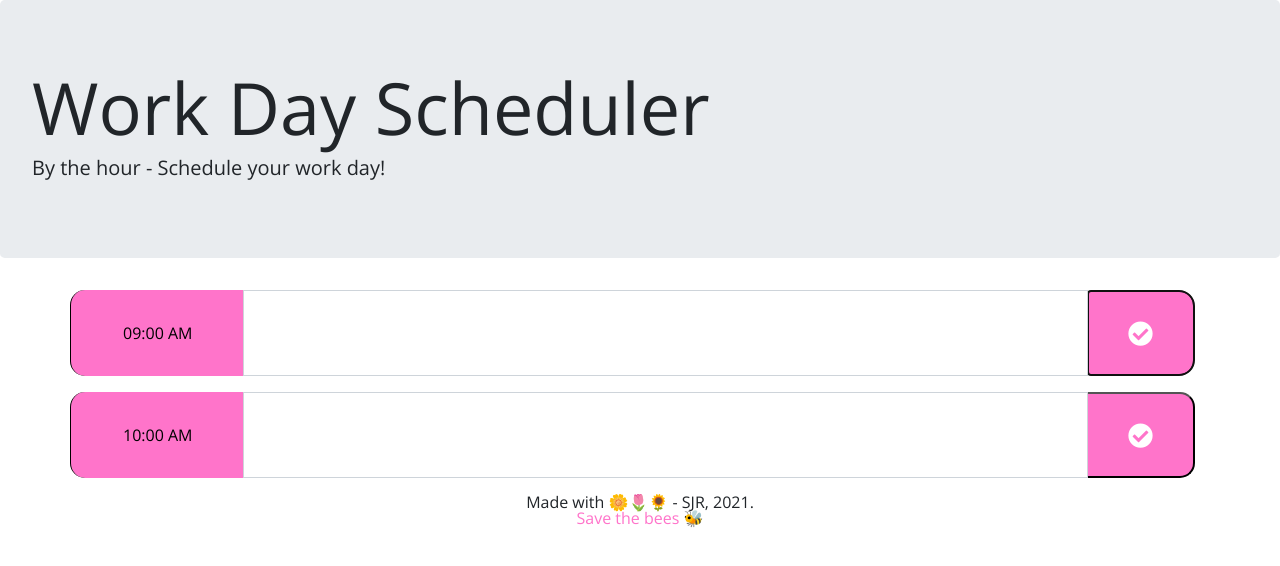
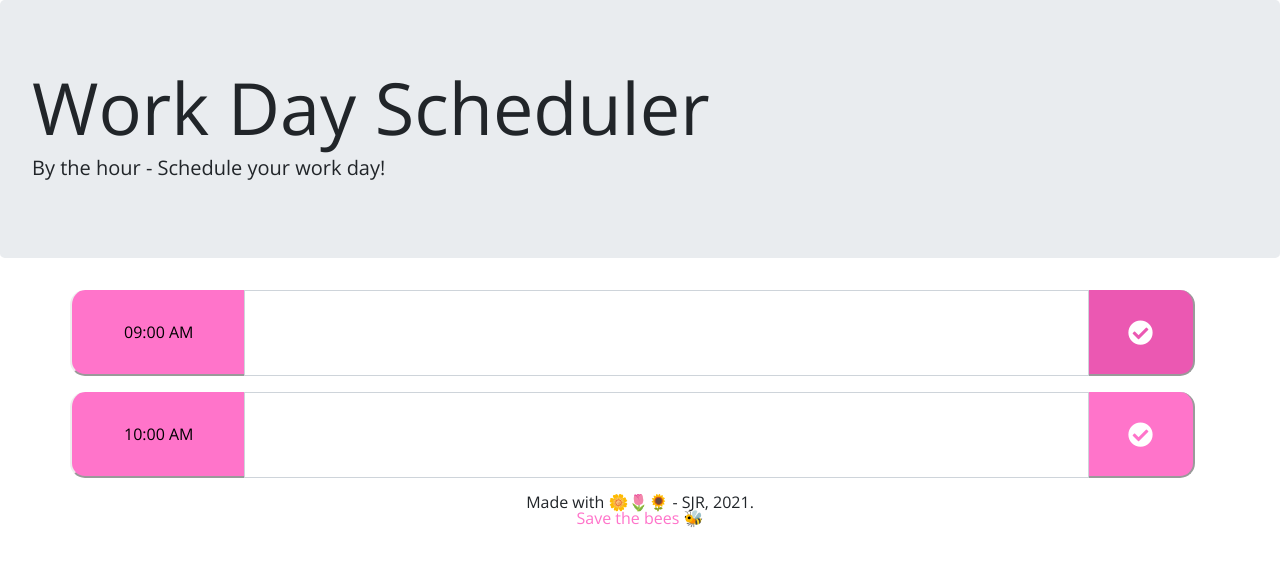
Before and after one commit to SJROHRXD/SJR-homework-week-5, a plain HTML site: page index.html in a window 1280 px wide. Both pictures are taken after a click on the button 1141 px from the left and 333 px from the top of the page. Drawn offline with nearby package versions, Linux system fonts and the light colour scheme.

Commit message:
UPDATE - bootstrap defaults modified, things are pink

```diff
--- a/STYLE/style.css
+++ b/STYLE/style.css
@@ -59,7 +59,9 @@ textarea {
 
 .saveBtn {
   font-size: 25px;
-  border-left: 1px solid #000000;
+  border-color: unset;
+  /* OMG I FIXED IT THIS IS BEAUTIFUL */
+  border-style: none outset outset none;
   border-top-right-radius: 15px;
   border-bottom-right-radius: 15px;
   background-color: #ff74ca;
@@ -70,8 +72,6 @@ textarea {
 .saveBtn i:hover {
   font-size: 28px;
   transition: all 0.1s ease-in-out;
-  border-top-right-radius: 15px;
-  border-bottom-right-radius: 15px;
 }
 
 #foot {
@@ -86,13 +86,28 @@ textarea {
 
 .input-group-prepend {
   font-size: 25px;
-  border-left: 1px solid #000000;
+  border-width: 2px;
+  border-right: 1px solid transparent;
+  border-style: none none outset outset;
   border-top-left-radius: 15px;
   border-bottom-left-radius: 15px;
   background-color: #ff74ca;
-  /* color: white; */
   padding: 20px 40px;
 }
+
 .input-group-text {
   border: none;
 }
+
+.form-control {
+  transition: border-color 0.15s ease-in-out, box-shadow 0.15s ease-in-out;
+}
+
+button:focus {
+  outline: none;
+  background-color: #eb58b2;
+}
+
+text-area:focus {
+  border-style: none;
+}
```
